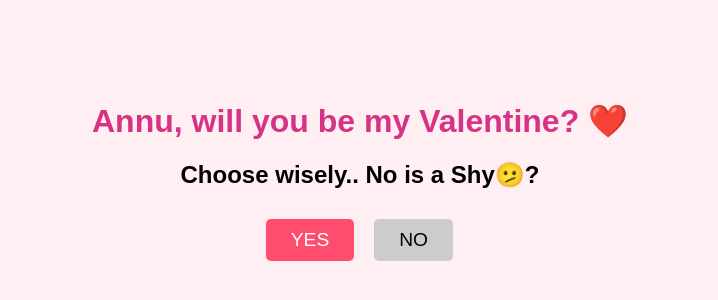
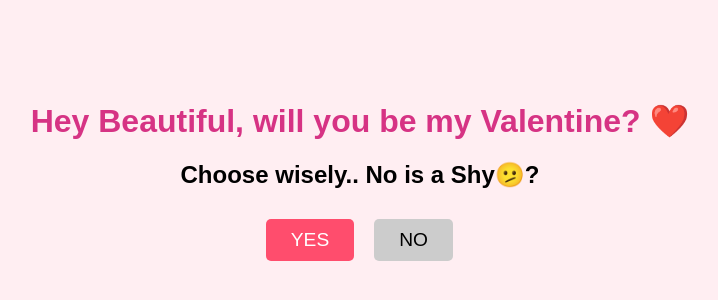
Before and after one commit to BhrameswararaoYadlapalli/valentine-request, a plain HTML site: page index.html in a window 1280 px wide. Shown: the part 224-524 px from the top of the page, without its empty margins (280-998 px from the left). Drawn offline with nearby package versions, Linux system fonts and the light colour scheme.

Commit message:
Updated the site

```diff
--- a/index.html
+++ b/index.html
@@ -8,7 +8,7 @@
 </head>
 <body>
     <div class="container">
-        <h1 id="question">Annu, will you be my Valentine? ❤️</h1>
+        <h1 id="question">Hey Beautiful, will you be my Valentine? ❤️</h1>
         <h2 id="instructions">Choose wisely.. No is a Shy🫤?</h2>
         <div class="buttons">
             <button id="yesBtn">YES</button>
```
